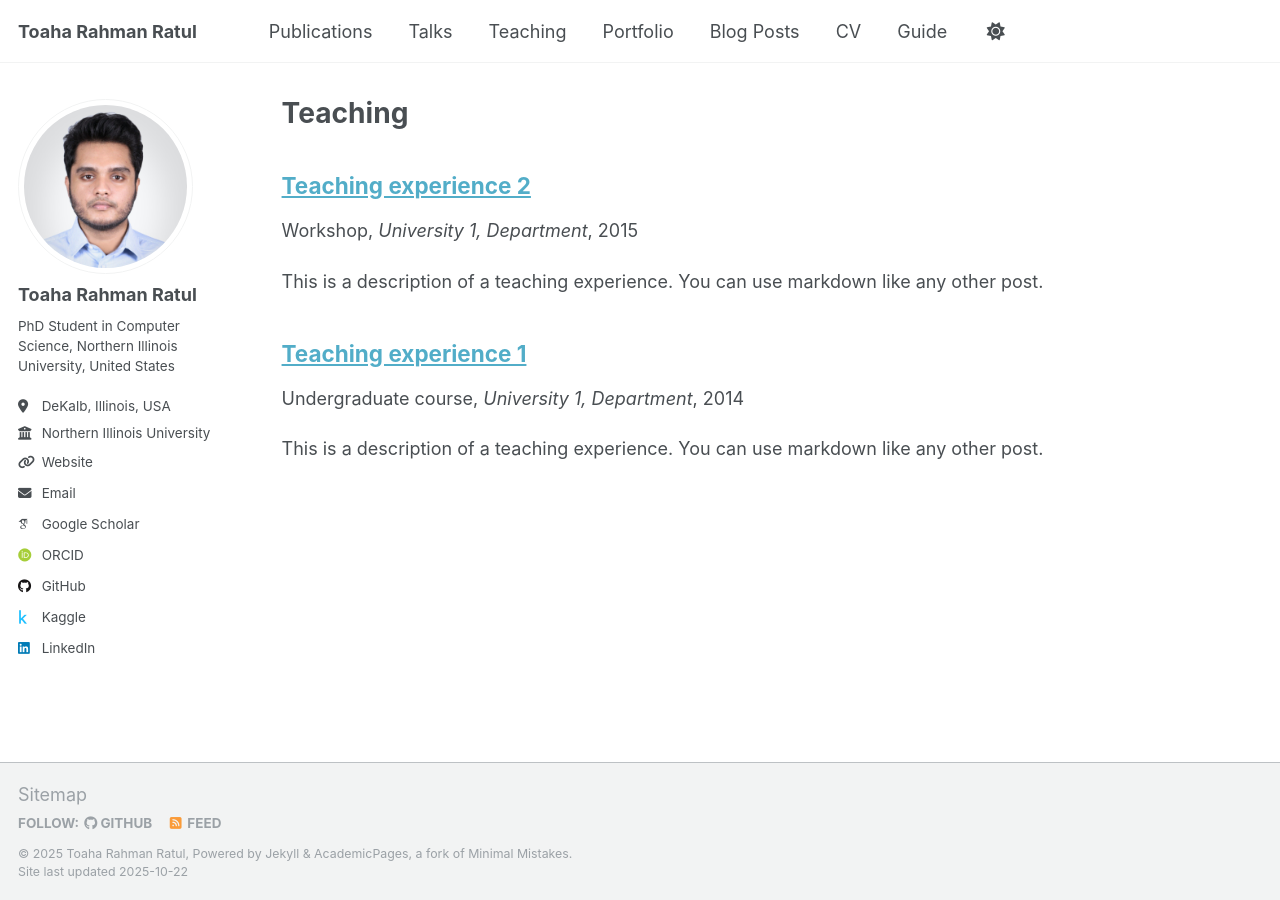
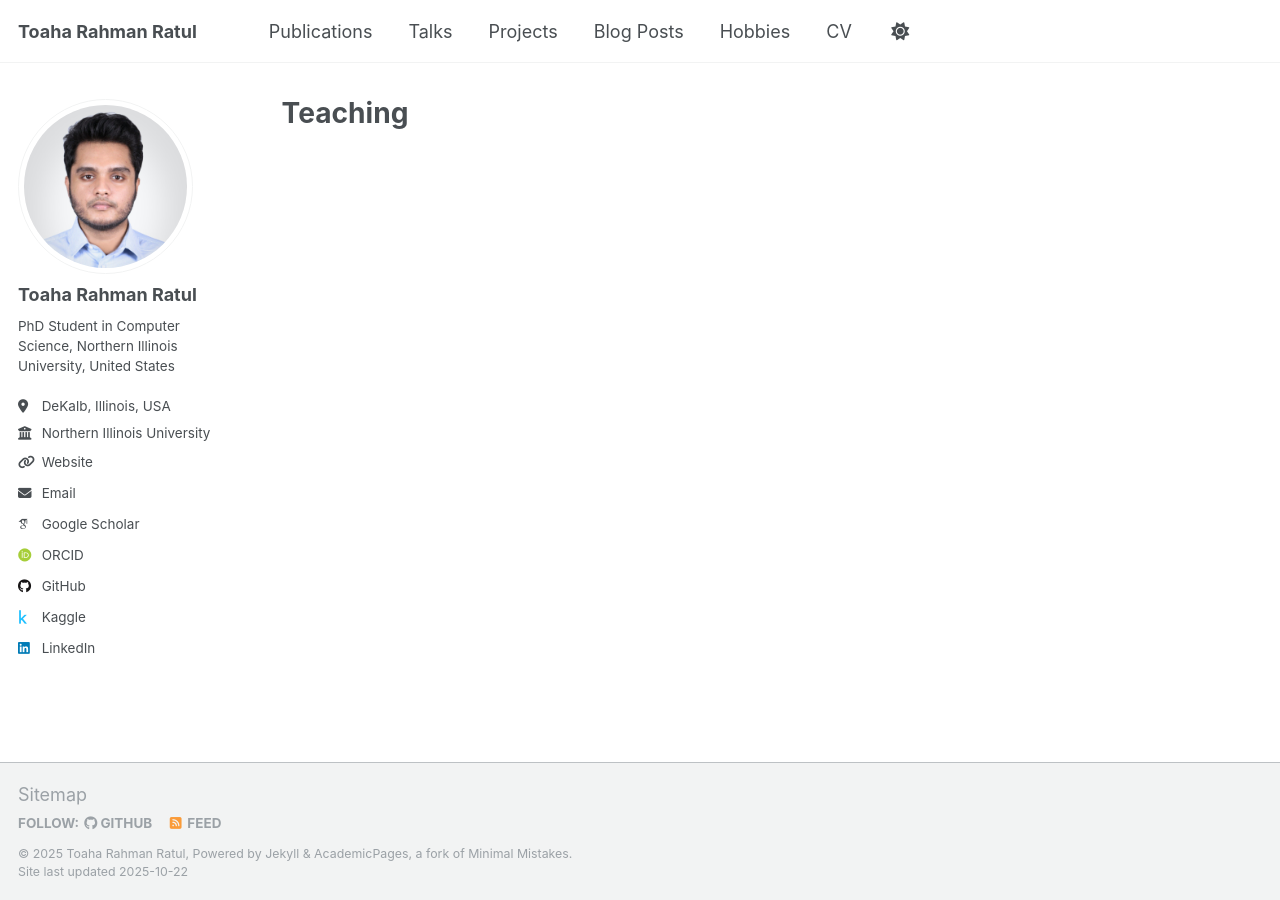
Before and after one commit to toaharahmanratul/toaharahmanratul.github.io, a Jekyll site: the page built from _pages/teaching.html, in a window 1280 px wide. Built offline with Jekyll 4.4.1, drawn with Linux system fonts in a browser that asks for light colours; some web fonts are replaced; a script that is not in the unit is left out.

Commit message:
Fixed Navbar

```diff
--- a/_data/cv.json
+++ b/_data/cv.json
@@ -124,22 +124,6 @@
       "description": ""
     }
   ],
-  "teaching": [
-    {
-      "course": "Teaching experience 1",
-      "institution": "University 1, Department",
-      "date": "2014-01-01",
-      "role": "Undergraduate course",
-      "description": ""
-    },
-    {
-      "course": "Teaching experience 2",
-      "institution": "University 1, Department",
-      "date": "2015-01-01",
-      "role": "Workshop",
-      "description": ""
-    }
-  ],
   "portfolio": [
     {
       "name": "Portfolio item number 1",
--- a/_data/navigation.yml
+++ b/_data/navigation.yml
@@ -14,20 +14,14 @@ main:
   - title: "Talks"
     url: /talks/
 
-  - title: "Teaching"
-    url: /teaching/
-
-  - title: "Portfolio"
-    url: /portfolio/
+  - title: "Projects"
+    url: /projects/
 
   - title: "Blog Posts"
     url: /year-archive/
 
+  - title: "Hobbies"
+    url: /hobbies/
+
   - title: "CV"
     url: /cv/
-
-  # - title: "CV"
-  #   url: /cv-json/
-
-  - title: "Guide"
-    url: /markdown/
--- a/_teaching/2014-spring-teaching-1.md
+++ /dev/null
@@ -1,20 +0,0 @@
----
-title: "Teaching experience 1"
-collection: teaching
-type: "Undergraduate course"
-permalink: /teaching/2014-spring-teaching-1
-venue: "University 1, Department"
-date: 2014-01-01
-location: "City, Country"
----
-
-This is a description of a teaching experience. You can use markdown like any other post.
-
-Heading 1
-======
-
-Heading 2
-======
-
-Heading 3
-======
--- a/_teaching/2015-spring-teaching-2.md
+++ /dev/null
@@ -1,20 +0,0 @@
----
-title: "Teaching experience 2"
-collection: teaching
-type: "Workshop"
-permalink: /teaching/2015-spring-teaching-1
-venue: "University 1, Department"
-date: 2015-01-01
-location: "City, Country"
----
-
-This is a description of a teaching experience. You can use markdown like any other post.
-
-Heading 1
-======
-
-Heading 2
-======
-
-Heading 3
-======
```
Also changed, not shown: _pages/about.md (+1 -1 lines).
